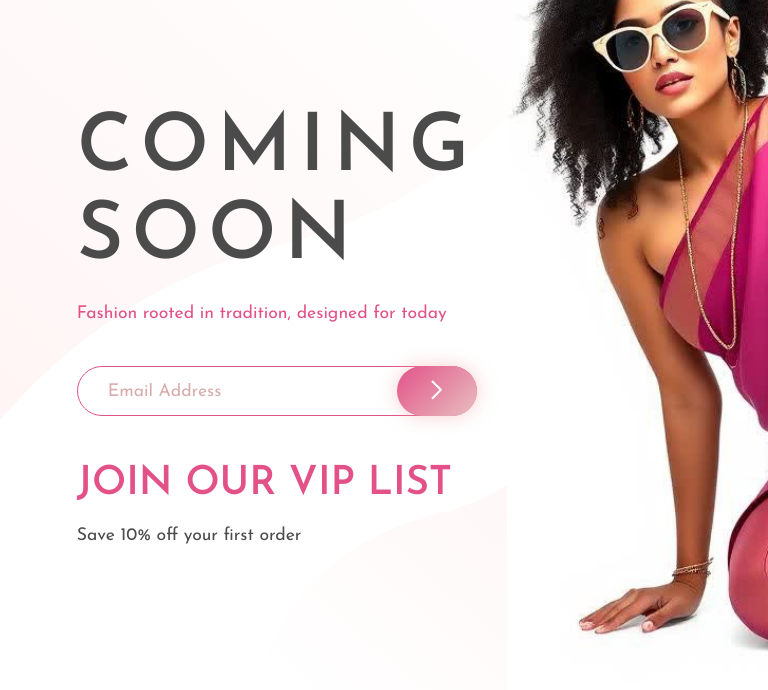
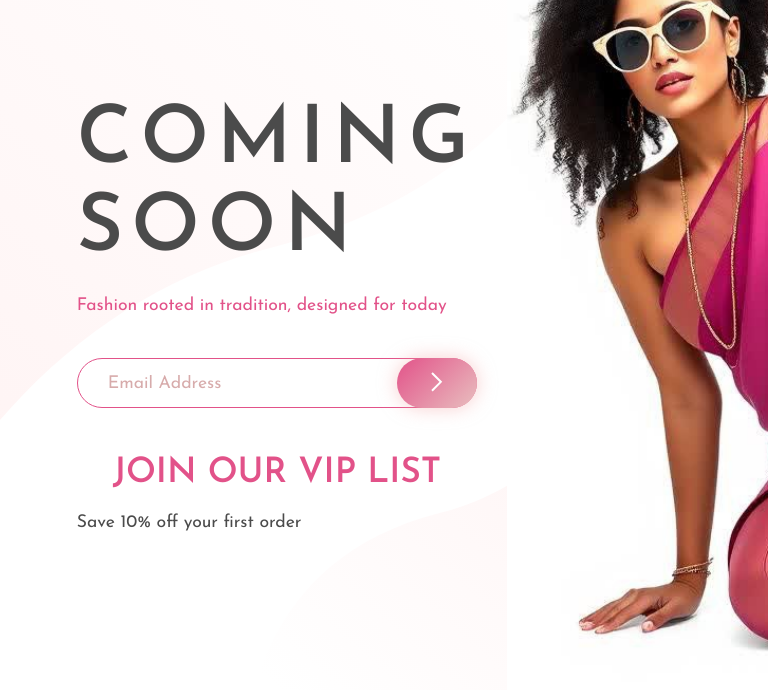
Before and after one commit to athiraathuz1997/tvisa, a website: page index.html in a window 768 px wide. Shown: the part 102-792 px from the top of the page. Drawn offline with nearby package versions, Linux system fonts and the light colour scheme.

Commit message:
Add files via upload

```diff
--- a/index.html
+++ b/index.html
@@ -14,7 +14,7 @@
   <header><div class="logo"><img src="./tvisaLogoedited.png" alt="logo"></div></header>
   <section class="container">
     <div class="left">
-      <h1 data-aos="zoom-in"><br><span>coming <br>soon</span></h1>
+      <h1 data-aos="zoom-in headStyle"><span>coming <br>soon</span></h1>
       <p>Fashion rooted in tradition, designed for today</p>
 
       <form action="https://api.web3forms.com/submit" method="POST" id="emailForm">
--- a/style.css
+++ b/style.css
@@ -81,7 +81,16 @@ html, body {
 .vipList{
 	color: #E25289;
 	font-size: 40px;
+	/* text-align: center; */
 }
+
+@media only screen and (max-width: 768px) {
+	.vipList{
+		font-size: 35px;
+		text-align: center;
+	}
+}
+
 .saveOff{
 	color: #4B4B4B !important;
 }
@@ -190,6 +199,7 @@ footer a {
 		text-align: left;
 		font-size: 5rem;
 		line-height: 5.5rem;
+		margin-top: 5rem;
 	}
 	.container .left p {
 		margin-left: 0;
```
